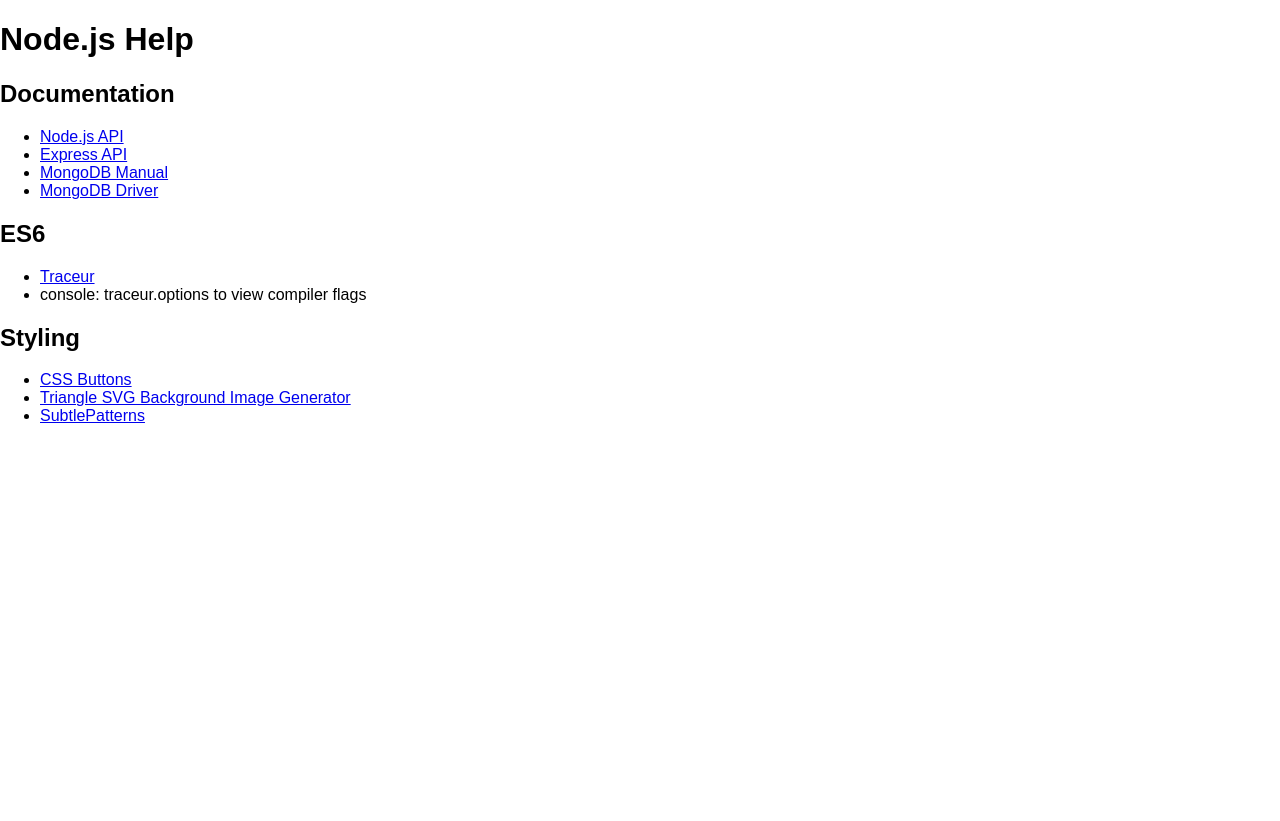
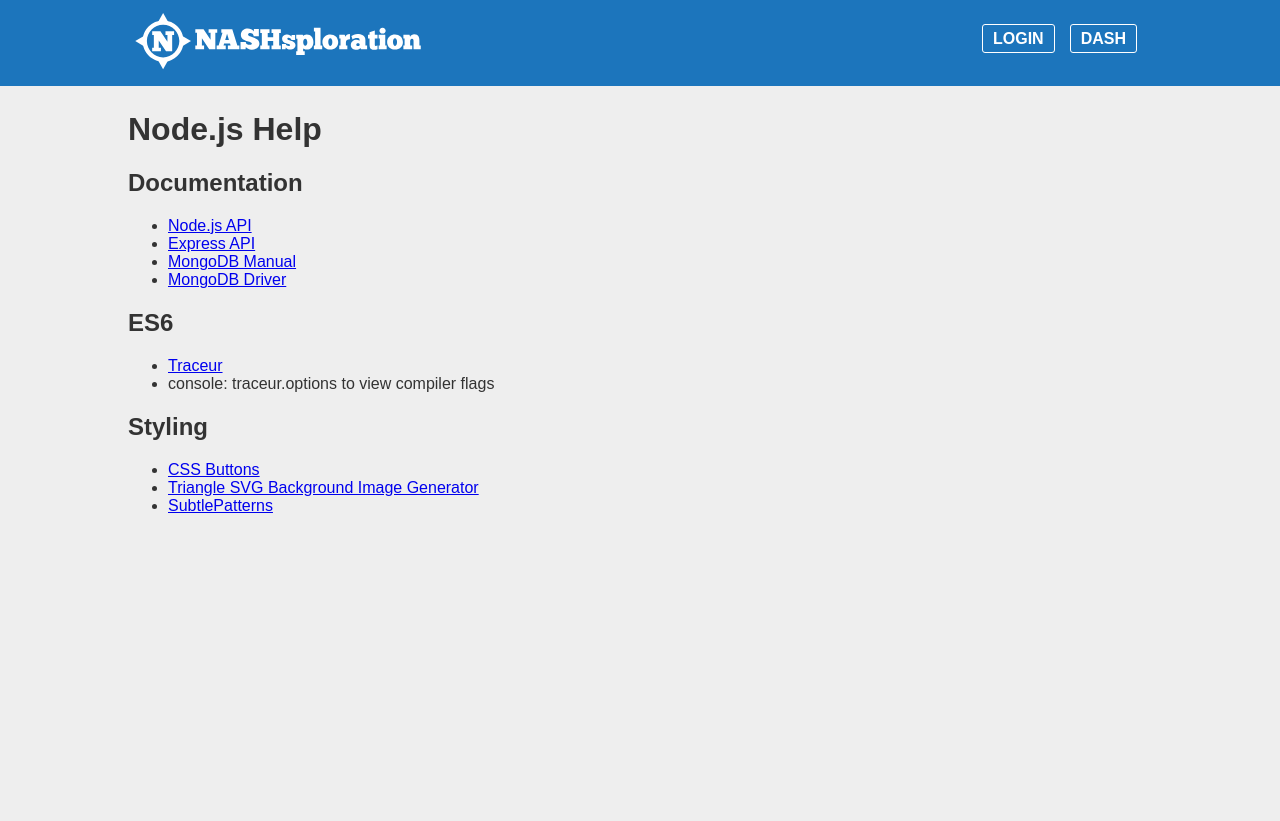
Before and after one commit to richmondwatkins/quest4change, a Node project: template app/views/home/help.jade in a window 1280 px wide. After the commit the page ends 800 px from the top, so only its background shows below. Run offline with Node 20 templates, Linux system fonts and the light colour scheme; the template is opened without the code that fills it, so the values that code supplies are empty; style sheets or scripts are compiled from the project's sources; some libraries are stand-ins or nearby versions.

Commit message:
first CSS styles - login page

```diff
--- a/app/less/app.less
+++ b/app/less/app.less
@@ -1,4 +1,100 @@
+@base: #1C75BC;
+
 html, body, #map{
   height: 100%;
   width: 100%;
 }
+
+* {
+  -webkit-transition: all 0.3s; /* For Safari 3.1 to 6.0 */
+  transition: all 0.3s;
+}
+
+.clear {
+  width:100%;
+  clear:both;
+}
+
+body {
+  background-color: #eee;
+  color: #333;
+}
+
+header {
+  width:100%;
+  padding: 10px 0;
+  background-color: @base;
+  color:#fff;
+  margin-bottom:25px;
+
+  #header-content {
+    width:80%;
+    margin: 0 auto;
+
+    #logo {
+      float:left;
+
+      img {
+        width: 300px;
+        height:auto;
+      }
+    }
+
+    nav {
+      float:right;
+
+      ul {
+        margin: 0;
+        padding: 20px 0 0 0;
+        list-style-type:none;
+
+        li {
+          float:left;
+
+          a {
+            text-decoration:none;
+            color: #fff;
+            margin-right: 15px;
+            border: 1px solid #fff;
+            font-weight: 700;
+            padding: 5px 10px;
+            border-radius: 3px;
+          }
+
+          a:hover {
+            background-color: #fff;
+            color: @base;
+          }
+
+        }
+      }
+    }
+  }
+}
+
+#container {
+  width:80%;
+  margin:0 auto;
+}
+
+input {
+  padding: 10px;
+  background-color:#fff;
+  border:none;
+  margin-bottom: 5px;
+  border-bottom: 3px solid #ddd;
+  border-radius: 3px;
+}
+
+input:focus {
+  outline:none;
+  border-bottom: 3px solid @base;
+}
+
+button {
+  border: none;
+  padding: 10px 20px;
+  background-color: @base;
+  color:#fff;
+  border-radius: 3px;
+}
--- a/app/views/home/index.jade
+++ b/app/views/home/index.jade
@@ -2,11 +2,13 @@
 
 block content
 
-
-
   form(method='POST', action='/register', enctype='multipart/form-data')
     input.form-control.username(type='text', name='userName', placeholder='Username', required='required')
+    .clear
     input.form-control.email(type='email', name='email', placeholder='Email', required='required')
+    .clear
     input.form-control.password(type='password', name='password', placeholder='Password', required='required')
+    .clear
     input(type='file', name='image')
+    .clear
     button Create
--- a/app/views/shared/template.jade
+++ b/app/views/shared/template.jade
@@ -7,7 +7,19 @@
     link(href='/css/buttons.css', rel='stylesheet')
     link(href='/less/app.css', rel='stylesheet')
   body
-    block content
+    header
+      #header-content
+        #logo
+          img(src='/img/assets/logo-white.svg')
+        nav
+          ul
+            li
+              a(href='#') LOGIN
+            li
+              a(href='#') DASH
+        .clear
+    #container
+      block content
 
     script(src='/js/vendor/jquery-2.1.1.js')
     script(src='/js/vendor/lodash-2.4.1.js')
```
Also changed, not shown: app/static/img/assets/logo-white.svg (added), app/static/img/assets/logo.svg (added).
